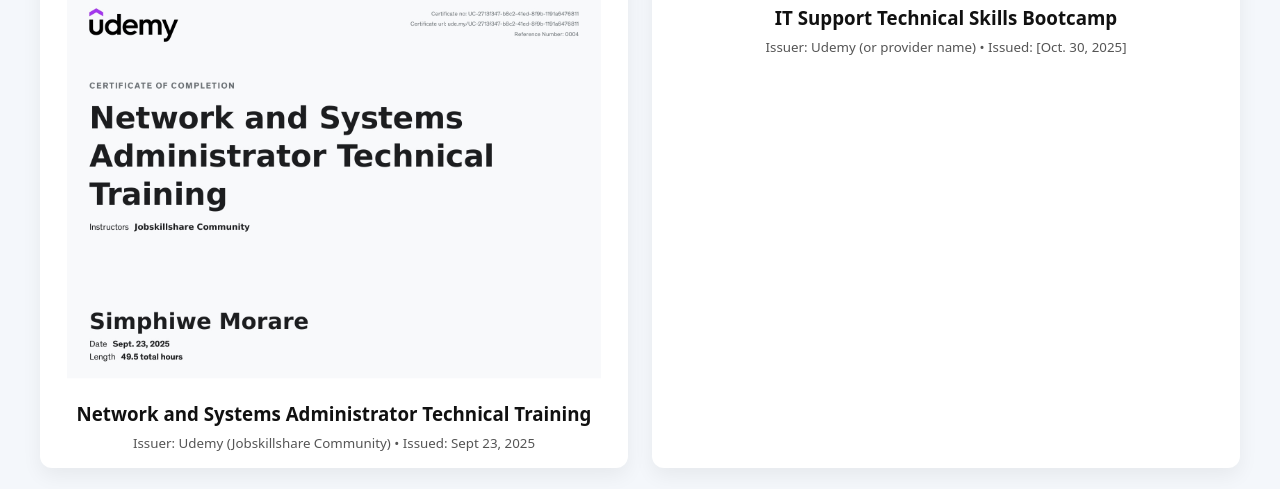
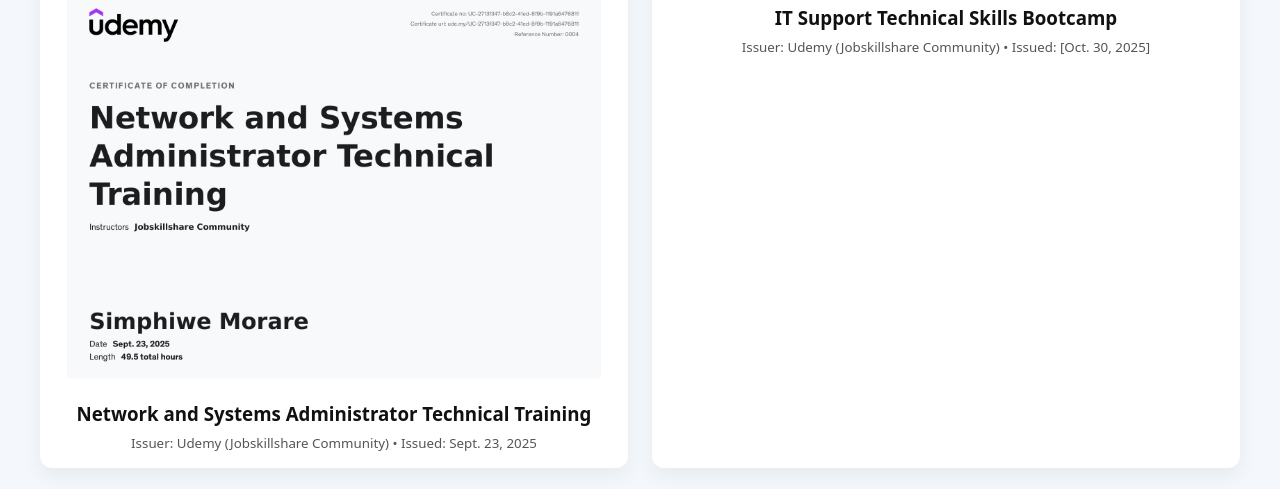
Before and after one commit to stmorare/Training-Certifications, a plain HTML site: page index.html in a window 1280 px wide. Shown: the part 253-742 px from the top of the page. Drawn offline with Linux system fonts and the light colour scheme.

Commit message:
Update index.html

```diff
--- a/index.html
+++ b/index.html
@@ -28,7 +28,7 @@
     <a href="certificates/Network-and-Systems-Administrator-Technical-Training.pdf" target="_blank" rel="noopener noreferrer">
       <img src="certificates/Network-and-Systems-Administrator-Technical-Training.jpg" alt="Network and Systems Administrator Technical Training">
       <h3>Network and Systems Administrator Technical Training</h3>
-      <small>Issuer: Udemy (Jobskillshare Community) • Issued: Sept 23, 2025</small>
+      <small>Issuer: Udemy (Jobskillshare Community) • Issued: Sept. 23, 2025</small>
     </a>
   </article>
   <!-- IT Support Technical Skills Bootcamp -->
@@ -36,7 +36,7 @@
     <a href="certificates/IT-Support-Technical-Skills-Bootcamp.pdf" target="_blank" rel="noopener noreferrer">
       <img src="certificates/IT-Support-Technical-Skills-Bootcamp.jpg" alt="IT Support Technical Skills Bootcamp">
       <h3>IT Support Technical Skills Bootcamp</h3>
-      <small>Issuer: Udemy (or provider name) • Issued: [Oct. 30, 2025]</small>
+      <small>Issuer: Udemy (Jobskillshare Community) • Issued: [Oct. 30, 2025]</small>
     </a>
   </article>
 
```
